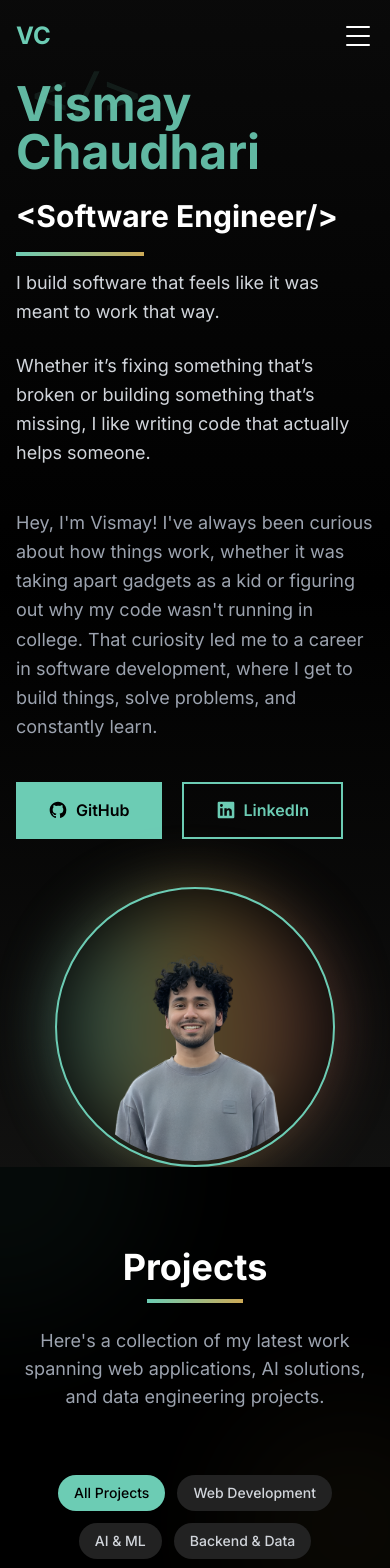
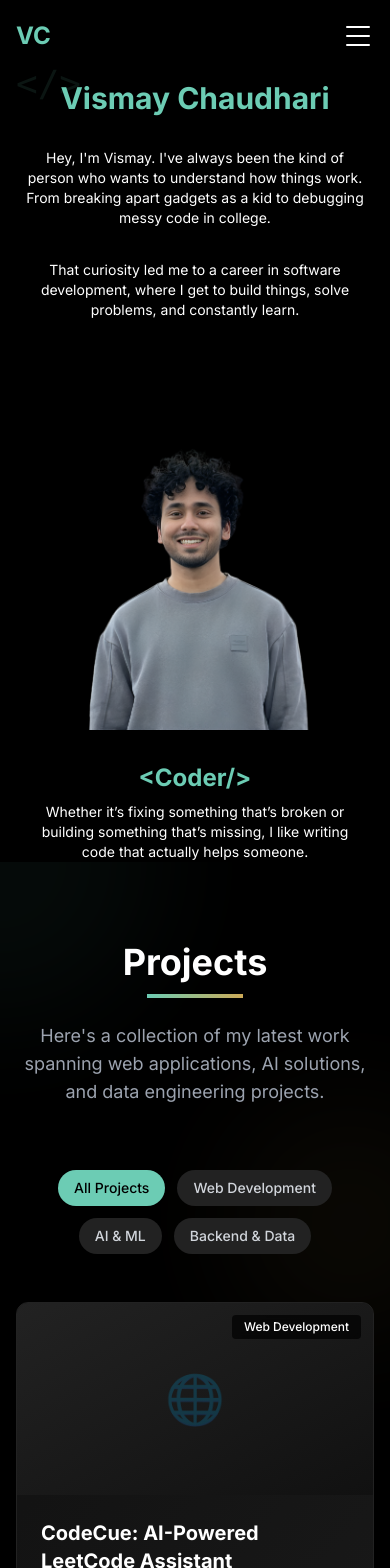
Before and after one commit to veeoid/portfolio_v2, a React (Vite) app: page / in a window 390 px wide. Shown: the top 1568 px of the page. Built offline with nearby package versions, Linux system fonts and the light colour scheme.

Commit message:
Enhance Hero component with hover effects and responsive design; add gradient background

```diff
--- a/src/components/Hero.tsx
+++ b/src/components/Hero.tsx
@@ -2,116 +2,114 @@ import { useState, useEffect } from "react";
 
 export default function Hero() {
   const [isLoaded, setIsLoaded] = useState(false);
+  const [hovered, setHovered] = useState<"left" | "right" | "none">("none");
 
   useEffect(() => {
     const timer = setTimeout(() => {
       setIsLoaded(true);
     }, 300);
-
     return () => clearTimeout(timer);
   }, []);
 
   return (
     <section
       id="about"
-      className="relative flex min-h-screen flex-col justify-center overflow-hidden bg-black pt-20"
+      className="relative flex min-h-screen flex-col items-center justify-center overflow-hidden bg-black pt-20"
     >
-      {/* Background gradient */}
-      <div className="absolute inset-0 bg-gradient-to-b from-[#0c0c0c] via-black to-[#151514] opacity-80"></div>
-
-      {/* Main content */}
+      {/* Desktop View */}
       <div
-        className={`container relative z-10 mx-auto px-6 transition-all duration-1000 md:px-8 ${
+        className={`relative z-10 hidden w-full items-center justify-center transition-all duration-1000 md:flex md:flex-row ${
           isLoaded ? "translate-y-0 opacity-100" : "translate-y-10 opacity-0"
         }`}
+        onMouseLeave={() => setHovered("none")}
       >
-        <div className="flex flex-col items-center gap-12 lg:flex-row lg:items-start lg:gap-16">
-          {/* Left side content - Text */}
-          <div className="w-full space-y-8 lg:w-7/12">
-            <div className="space-y-3">
-              <h1 className="text-5xl font-bold leading-tight text-white md:text-6xl lg:text-7xl">
-                <span className="mb-1 block text-5xl text-[#6cccb4] opacity-90">
-                  Vismay Chaudhari
-                </span>
-                <span className="relative text-3xl">&lt;Software Engineer/&gt;</span>
-              </h1>
-
-              <div className="h-1 w-32 bg-gradient-to-r from-[#6cccb4] to-[#cdaa57]"></div>
-
-              <div className="mt-10 space-y-6">
-                <p className="text-lg leading-relaxed text-gray-300 md:text-xl">
-                  I build software that feels like it was meant to work that way.
-                </p>
-                <p className="text-lg leading-relaxed text-gray-300 md:text-xl">
-                  Whether it’s fixing something that’s broken or building something that’s missing,
-                  I like writing code that actually helps someone.
-                </p>
-              </div>
-            </div>
-
-            <div className="py-2">
-              <p className="text-lg leading-relaxed text-gray-400">
-                Hey, I'm Vismay! I've always been curious about how things work, whether it was
-                taking apart gadgets as a kid or figuring out why my code wasn't running in college.
+        {/* Designer Side */}
+        <div
+          onMouseEnter={() => setHovered("left")}
+          className="relative z-10 h-[700px] w-1/2 cursor-pointer"
+        >
+          <div
+            className={`absolute inset-0 flex flex-col items-start justify-center px-10 text-white transition-opacity duration-500 ${
+              hovered === "left" || hovered === "none" ? "opacity-100" : "opacity-30"
+            } bg-transparent`}
+          >
+            <h1 className="mb-4 text-5xl font-bold text-[#6cccb4]">Vismay Chaudhari</h1>
+            <div className="mt-10 space-y-6">
+              <p className="max-w-sm text-base">
+                Hey, I'm Vismay. I've always been the kind of person who wants to understand how
+                things work. From breaking apart gadgets as a kid to debugging messy code in
+                college.
+              </p>
+              <p className="max-w-sm text-base">
                 That curiosity led me to a career in software development, where I get to build
                 things, solve problems, and constantly learn.
               </p>
             </div>
+          </div>
+        </div>
 
-            <div className="mt-8 flex flex-wrap gap-5">
-              <a
-                href="https://github.com/veeoid"
-                target="_blank"
-                rel="noopener noreferrer"
-                className="flex items-center gap-2 rounded-md bg-[#6cccb4] px-8 py-3.5 font-semibold text-black transition-all hover:bg-opacity-90"
-              >
-                <svg className="h-5 w-5" fill="currentColor" viewBox="0 0 24 24" aria-hidden="true">
-                  <path
-                    fillRule="evenodd"
-                    d="M12 2C6.477 2 2 6.484 2 12.017c0 4.425 2.865 8.18 6.839 9.504.5.092.682-.217.682-.483 0-.237-.008-.868-.013-1.703-2.782.605-3.369-1.343-3.369-1.343-.454-1.158-1.11-1.466-1.11-1.466-.908-.62.069-.608.069-.608 1.003.07 1.531 1.032 1.531 1.032.892 1.53 2.341 1.088 2.91.832.092-.647.35-1.088.636-1.338-2.22-.253-4.555-1.113-4.555-4.951 0-1.093.39-1.988 1.029-2.688-.103-.253-.446-1.272.098-2.65 0 0 .84-.27 2.75 1.026A9.564 9.564 0 0112 6.844c.85.004 1.705.115 2.504.337 1.909-1.296 2.747-1.027 2.747-1.027.546 1.379.202 2.398.1 2.651.64.7 1.028 1.595 1.028 2.688 0 3.848-2.339 4.695-4.566 4.943.359.309.678.92.678 1.855 0 1.338-.012 2.419-.012 2.747 0 .268.18.58.688.482A10.019 10.019 0 0022 12.017C22 6.484 17.522 2 12 2z"
-                    clipRule="evenodd"
-                  ></path>
-                </svg>
-                GitHub
-              </a>
-              <a
-                href="https://www.linkedin.com/in/vismay-chaudhari/"
-                target="_blank"
-                rel="noopener noreferrer"
-                className="flex items-center gap-2 rounded-md border-2 border-[#6cccb4] px-8 py-3.5 font-semibold text-[#6cccb4] transition-all hover:bg-[#6cccb4] hover:text-black"
-              >
-                <svg className="h-5 w-5" fill="currentColor" viewBox="0 0 24 24" aria-hidden="true">
-                  <path d="M20.5 2h-17A1.5 1.5 0 002 3.5v17A1.5 1.5 0 003.5 22h17a1.5 1.5 0 001.5-1.5v-17A1.5 1.5 0 0020.5 2zM8 19H5v-9h3zM6.5 8.25A1.75 1.75 0 118.3 6.5a1.78 1.78 0 01-1.8 1.75zM19 19h-3v-4.74c0-1.42-.6-1.93-1.38-1.93A1.74 1.74 0 0013 14.19a.66.66 0 000 .14V19h-3v-9h2.9v1.3a3.11 3.11 0 012.7-1.4c1.55 0 3.36.86 3.36 3.66z"></path>
-                </svg>
-                LinkedIn
-              </a>
-            </div>
+        {/* Coder Side */}
+        <div
+          onMouseEnter={() => setHovered("right")}
+          className="relative z-10 h-[700px] w-1/2 cursor-pointer"
+        >
+          <div
+            className={`absolute inset-0 flex flex-col items-end justify-center px-10 text-right text-white transition-opacity duration-500 ${
+              hovered === "right" ? "opacity-100" : "opacity-30"
+            } bg-transparent`}
+          >
+            <h1 className="mb-4 text-5xl font-bold text-[#6cccb4]">&lt;Coder/&gt;</h1>
+            <p className="max-w-md text-lg">
+              Whether it’s fixing something that’s broken or building something that’s missing, I
+              like writing code that actually helps someone.
+            </p>
           </div>
+        </div>
 
-          {/* Right side - Image */}
-          <div className="relative flex w-full justify-center lg:w-5/12 lg:justify-end">
-            <div className="relative h-[280px] w-[280px] md:h-[320px] md:w-[320px] lg:h-[380px] lg:w-[380px]">
-              {/* Glowing backdrop */}
-              <div className="absolute h-full w-full scale-90 transform rounded-full bg-gradient-to-r from-[#6cccb4] via-[#cdaa57] to-[#a15852] opacity-70 blur-2xl"></div>
-
-              {/* Border effect */}
-              <div className="absolute inset-0 rounded-full border-2 border-[#6cccb4] bg-black bg-opacity-40 backdrop-blur-sm"></div>
-
-              {/* Image container */}
-              <div className="absolute inset-[6px] overflow-hidden rounded-full">
-                <img
-                  src="public\regular.png"
-                  alt="Vismay Chaudhari"
-                  className="h-full w-full object-cover"
-                />
-              </div>
-            </div>
-          </div>
+        {/* Full Image */}
+        <div className="absolute left-0 top-0 h-[700px] w-full overflow-hidden">
+          <img
+            src="/regular.png"
+            alt="Vismay Chaudhari"
+            className={`absolute h-full w-full object-contain transition-opacity duration-500 ${
+              hovered === "none" || hovered === "left" ? "opacity-100" : "opacity-0"
+            } bg-black`}
+          />
+          <img
+            src="/animated.png"
+            alt="Vismay Chaudhari Animated"
+            className={`absolute h-full w-full object-contain transition-opacity duration-500 ${
+              hovered === "right" ? "opacity-100" : "opacity-0"
+            } bg-black`}
+          />
         </div>
       </div>
 
-      {/* Scroll indicator */}
-      <div className="absolute bottom-8 left-1/2 flex -translate-x-1/2 transform animate-bounce cursor-pointer flex-col items-center opacity-70 transition-opacity hover:opacity-100">
+      {/* Mobile View */}
+      <div className="flex w-full flex-col items-center justify-center gap-8 px-6 md:hidden">
+        <h1 className="text-center text-3xl font-bold text-[#6cccb4]">Vismay Chaudhari</h1>
+        <p className="text-center text-sm text-white">
+          Hey, I'm Vismay. I've always been the kind of person who wants to understand how things
+          work. From breaking apart gadgets as a kid to debugging messy code in college.
+        </p>
+        <p className="text-center text-sm text-white">
+          That curiosity led me to a career in software development, where I get to build things,
+          solve problems, and constantly learn.
+        </p>
+        <div className="w-full max-w-sm">
+          <img src="/regular.png" alt="Vismay Chaudhari" className="w-full object-contain" />
+        </div>
+        <div className="text-center">
+          <h1 className="mb-2 text-2xl font-bold text-[#6cccb4]">&lt;Coder/&gt;</h1>
+          <p className="text-sm text-white">
+            Whether it’s fixing something that’s broken or building something that’s missing, I like
+            writing code that actually helps someone.
+          </p>
+        </div>
+      </div>
+
+      {/* Scroll Indicator (Desktop Only) */}
+      <div className="absolute bottom-8 left-1/2 hidden -translate-x-1/2 transform animate-bounce cursor-pointer flex-col items-center opacity-70 transition-opacity hover:opacity-100 md:flex">
         <p className="mb-2 text-sm text-[#6cccb4]">Scroll Down</p>
         <svg
           xmlns="http://www.w3.org/2000/svg"
@@ -129,11 +127,11 @@ export default function Hero() {
         </svg>
       </div>
 
-      {/* Tech decorative elements */}
-      <div className="absolute left-8 top-16 font-mono text-6xl text-[#6cccb4] opacity-10">
+      {/* Tech Decorative Elements */}
+      <div className="absolute left-4 top-16 font-mono text-4xl text-[#6cccb4] opacity-10 md:left-8 md:text-6xl">
         &lt;/&gt;
       </div>
-      <div className="absolute bottom-16 right-8 font-mono text-6xl text-[#6cccb4] opacity-10">
+      <div className="absolute bottom-16 right-4 font-mono text-4xl text-[#6cccb4] opacity-10 md:right-8 md:text-6xl">
         {}
       </div>
     </section>
--- a/src/index.css
+++ b/src/index.css
@@ -43,6 +43,18 @@ section {
 .content {
   min-height: 100vh;
 }
+/* index.css additions */
+.hero-left::before {
+  content: '';
+  position: absolute;
+  left: 0;
+  top: 0;
+  height: 100%;
+  width: 50%;
+  background: linear-gradient(to right, #0f0f0f 80%, transparent);
+  z-index: 1;
+}
+
 
 /* Hero section */
 .hero-bg-left {
```
Also changed, not shown: public/animated.png.
